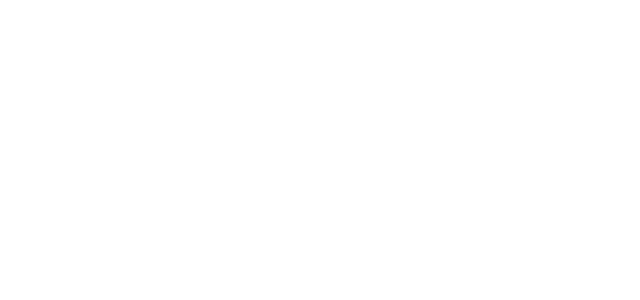
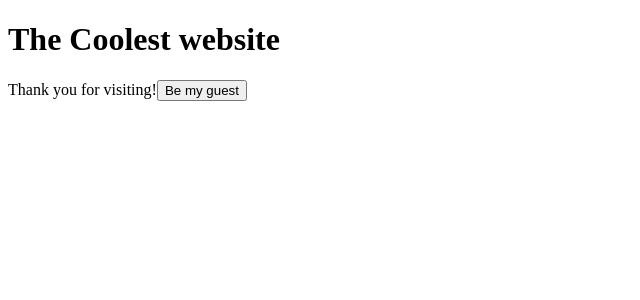
Before and after one commit to hhkim0729/react-signup-form, a React (Create React App) app: page / in a window 1280 px wide. Shown: the top 300 px of the page, without its empty margins (0-640 px from the left). Built offline with nearby package versions, Linux system fonts and the light colour scheme.

Commit message:
Add Main component (#9)

```diff
--- a/src/App.js
+++ /dev/null
@@ -1,5 +0,0 @@
-function App() {
-  return <div className="App"></div>;
-}
-
-export default App;
--- /dev/null
+++ b/src/Main.js
@@ -0,0 +1,17 @@
+function Main() {
+  return (
+    <>
+      <header>
+        <h1>The Coolest website</h1>
+      </header>
+      <main>
+        <section>
+          <span>Thank you for visiting!</span>
+          <button>Be my guest</button>
+        </section>
+      </main>
+    </>
+  );
+}
+
+export default Main;
--- a/src/index.js
+++ b/src/index.js
@@ -1,10 +1,10 @@
 import React from 'react';
 import ReactDOM from 'react-dom/client';
-import App from './App';
+import Main from './Main';
 
 const root = ReactDOM.createRoot(document.getElementById('root'));
 root.render(
   <React.StrictMode>
-    <App />
+    <Main />
   </React.StrictMode>
 );
```
